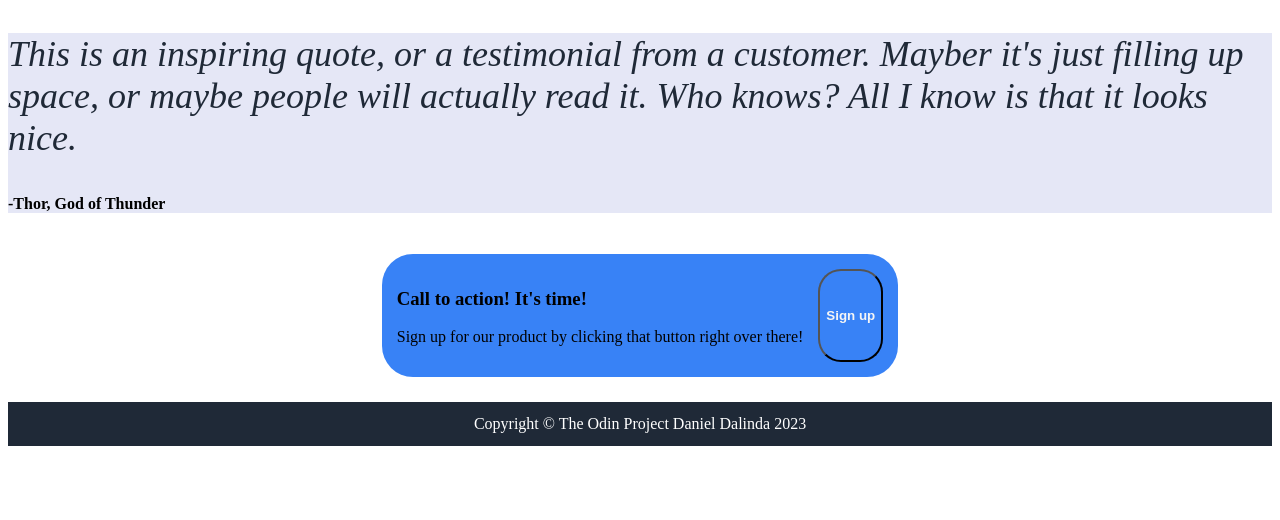
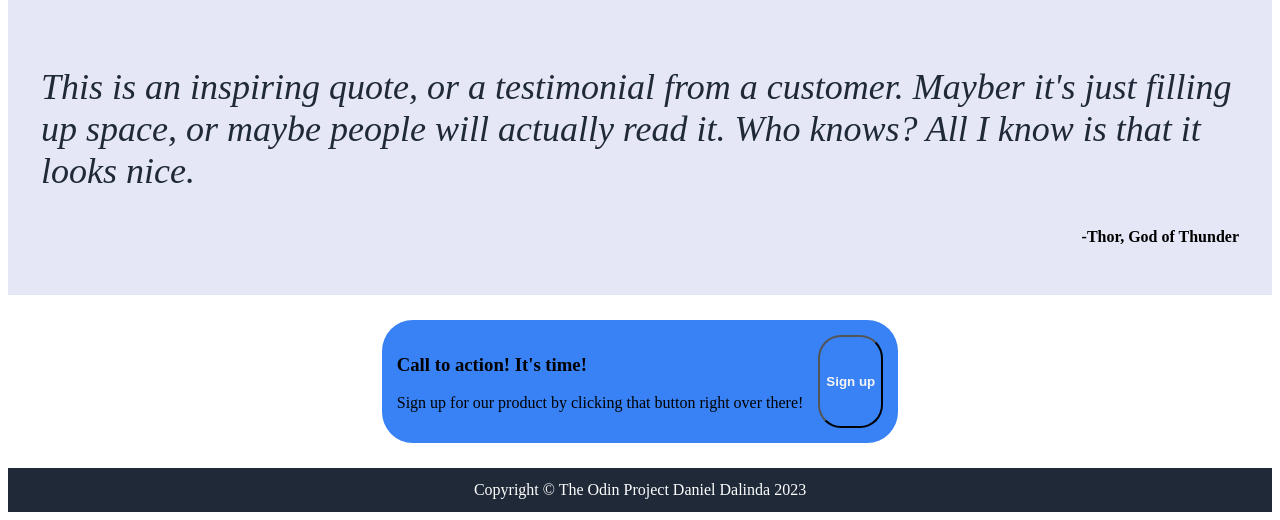
Before and after one commit to dddevJACL/odin-landing-page, a plain HTML site: page index.html in a window 1280 px wide. Shown: the part 1383-1903 px from the top of the page. Before the commit the page ends 1837 px from the top, so only its background shows below. Drawn offline with Linux system fonts and the light colour scheme.

Commit message:
edit quote box padding, margin, text align

```diff
--- a/styles.css
+++ b/styles.css
@@ -51,6 +51,15 @@
 
 #outer-div-two-quotes {
     background-color: #E5E7F6;
+    padding: 33px;
+}
+
+#outer-div-two-quotes p {
+
+}
+
+.quoter {
+    text-align: end;
 }
 
 #outer-div-two-quotes .quote {
```
